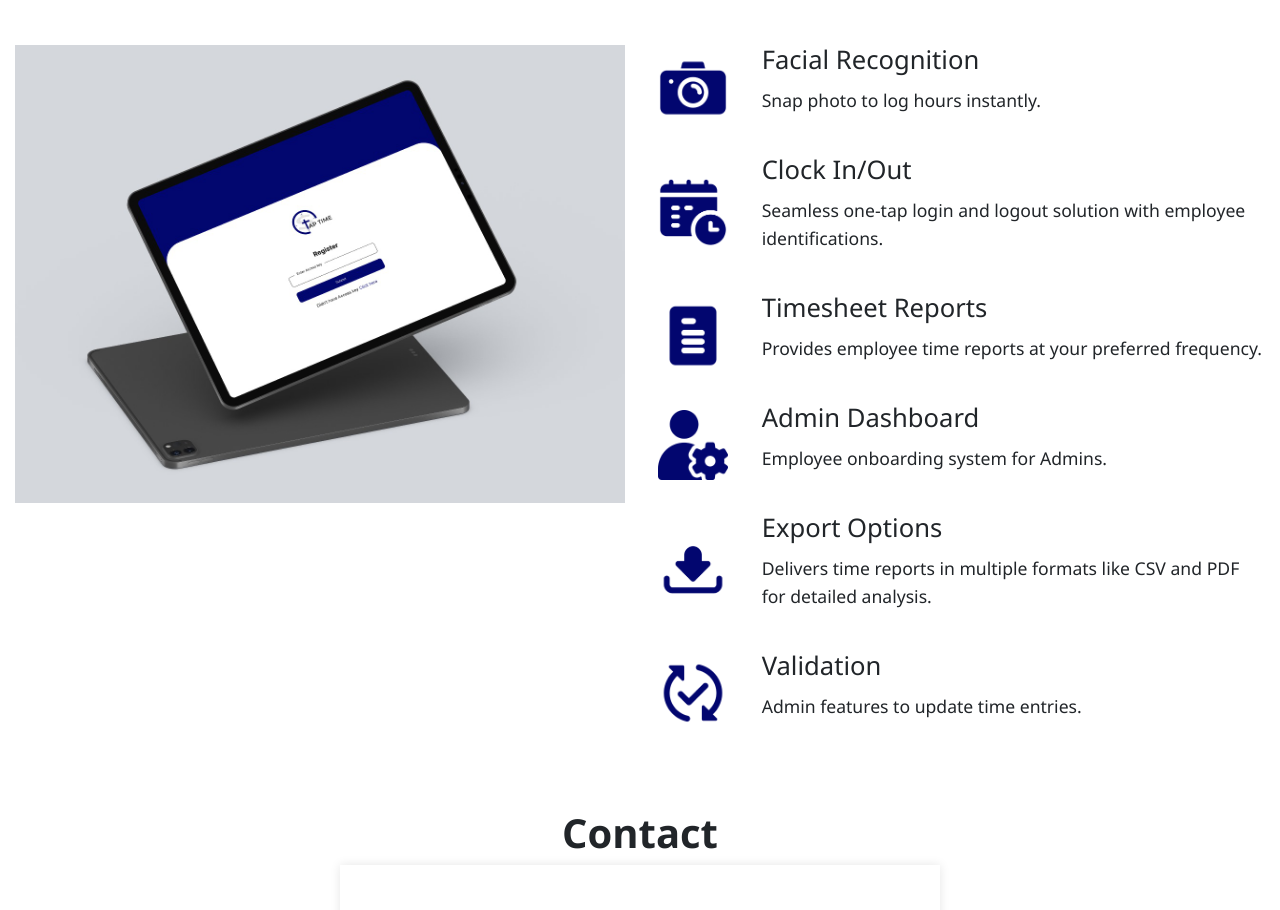
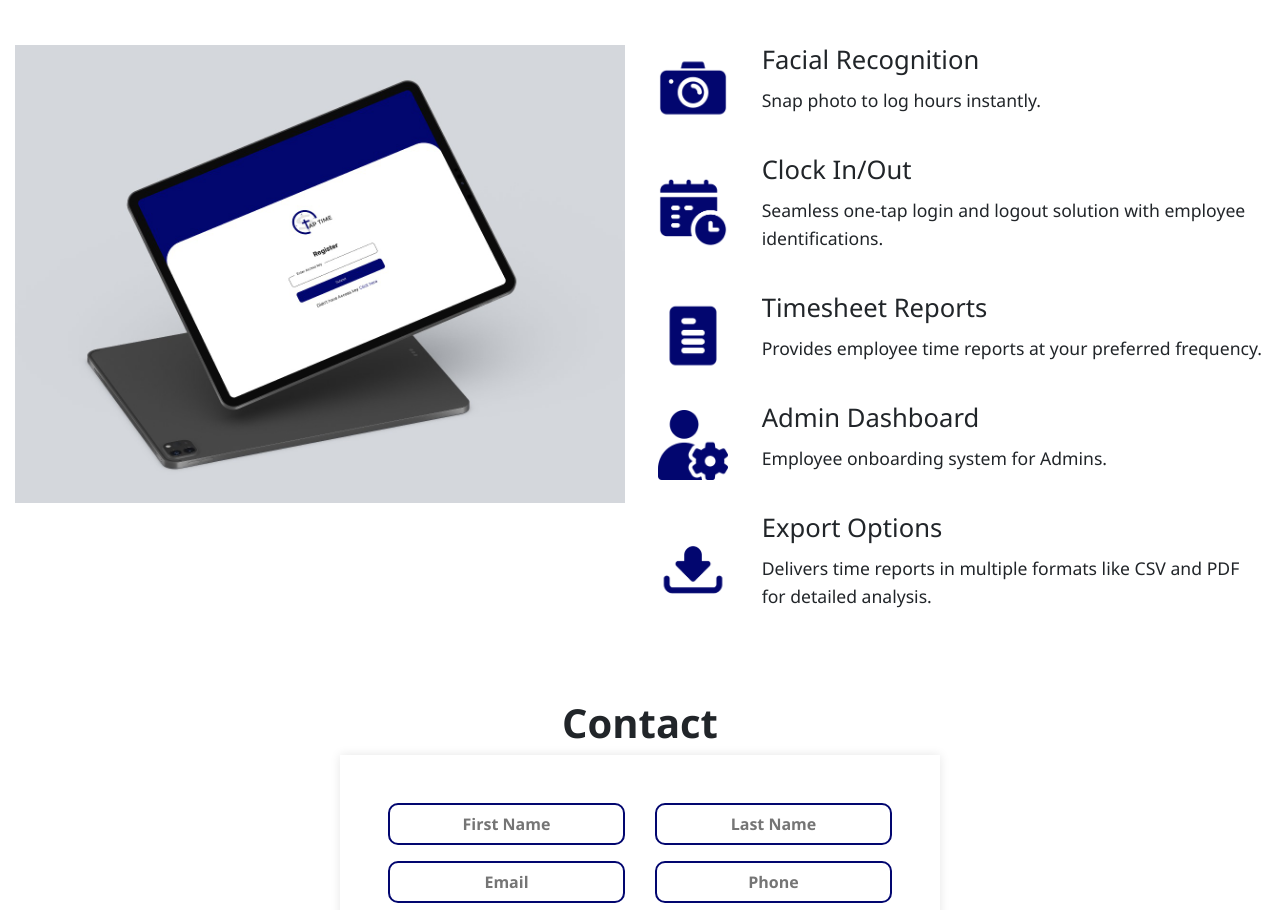
Before and after one commit to arjavatech/tap-time-test, a website: page index.html in a window 1280 px wide. Shown: the part 159-1069 px from the top of the page. Drawn offline with nearby package versions, Linux system fonts and the light colour scheme.

Commit message:
validation_text hides

```diff
--- a/index.html
+++ b/index.html
@@ -150,7 +150,7 @@
                     </div>
                 </div>
 
-                <div class="feature-section">
+                <!-- <div class="feature-section">
                     <div class="row align-items-center">
                         <div class="col-2 d-flex justify-content-center">
                             <img src="web_Image/Mask group-5.png" alt="Validation" class="inside-col-img-sty">
@@ -160,7 +160,7 @@
                             <p>Admin features to update time entries.</p>
                         </div>
                     </div>
-                </div>
+                </div> -->
             </div>
         </div>
 
```
